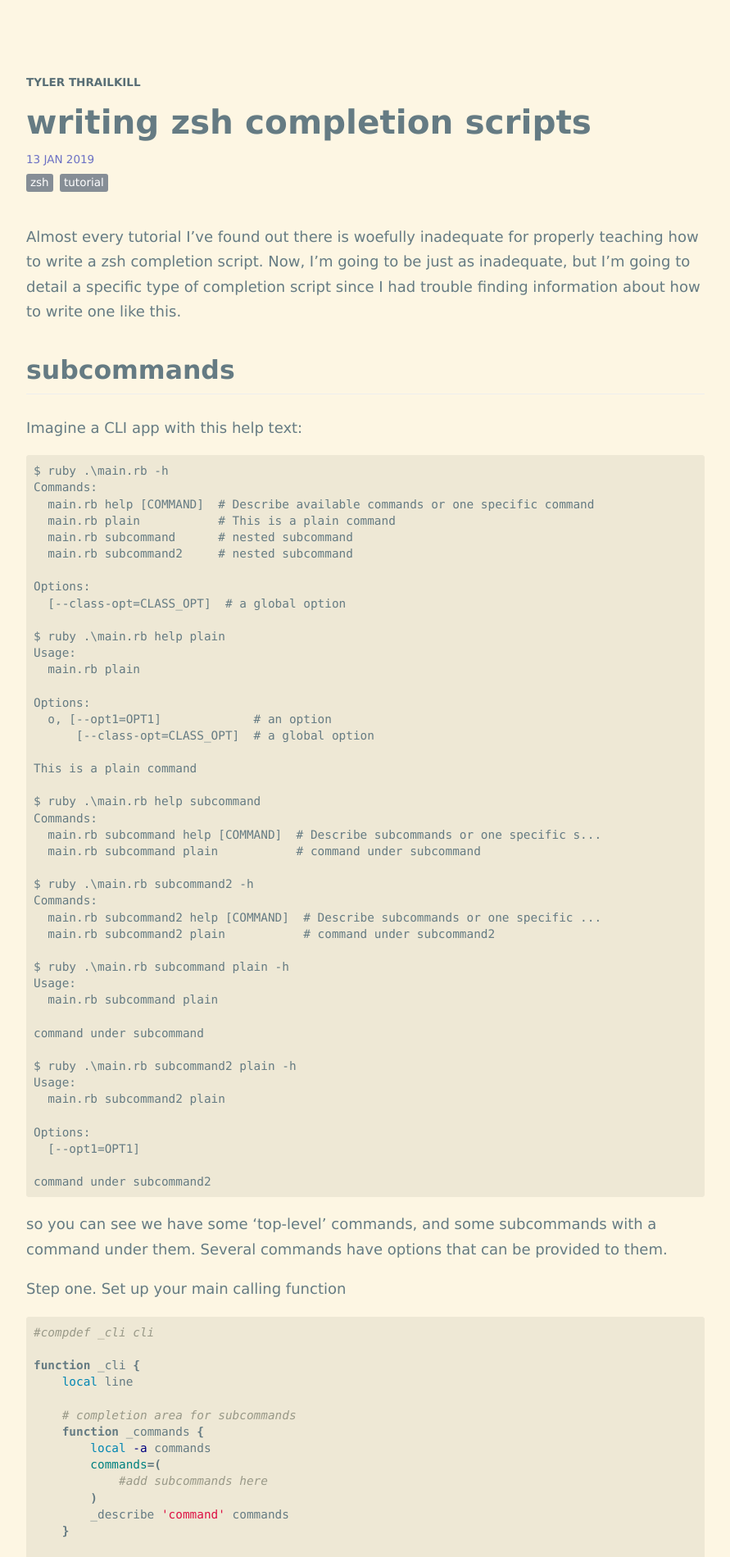
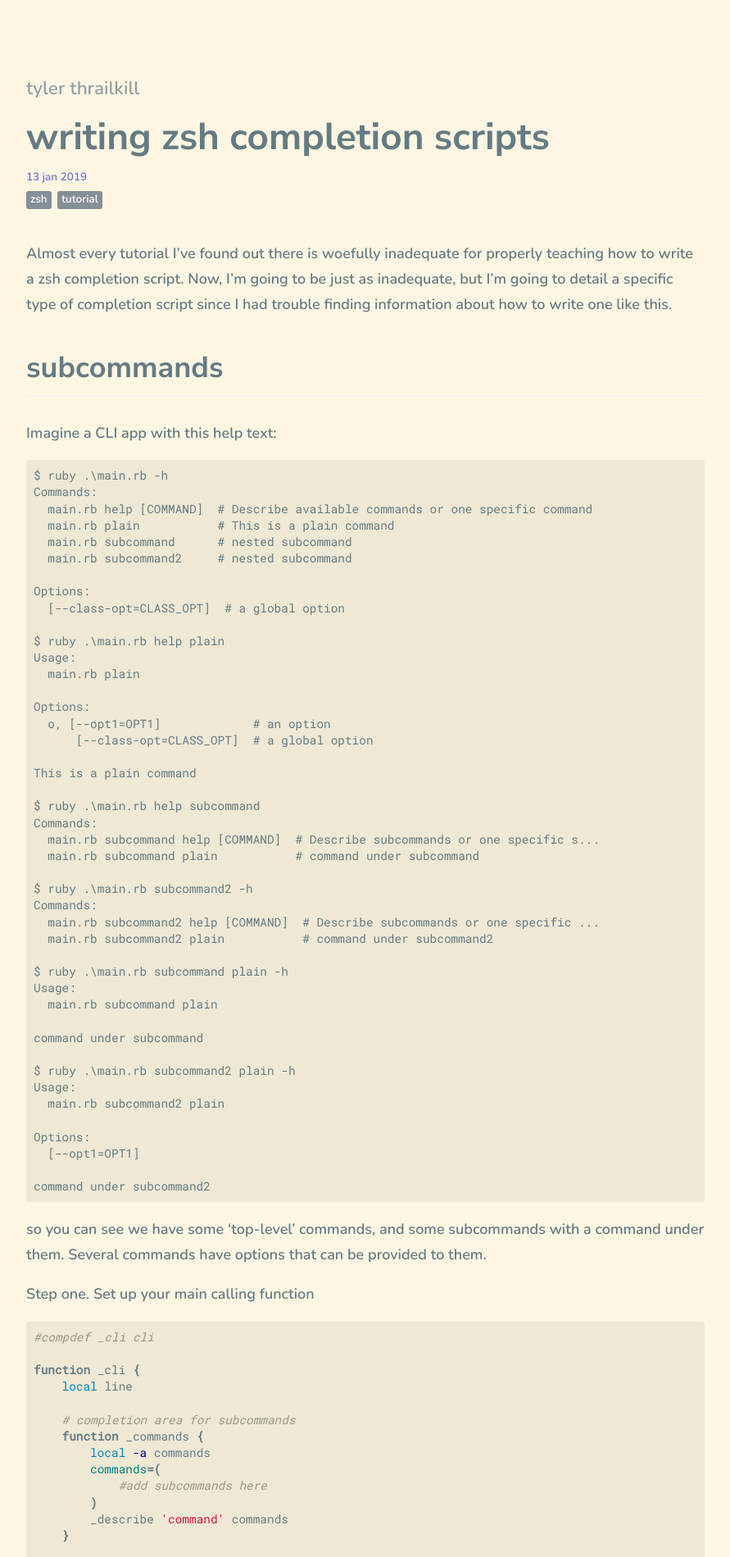
Before and after one commit to snowe2010/snowe2010.github.io, a Jekyll site: the page built from _posts/2019-01-13-writing-zsh-completion-scripts.md, in a window 1280 px wide. Shown: the top 1899 px of the page at 82% size, without its empty margins (194-1085 px from the left). Built offline with Jekyll 4.4.1, drawn with Linux system fonts in a browser that asks for light colours; some web fonts are replaced.

Commit message:
WIP changes

```diff
--- a/_includes/head.html
+++ b/_includes/head.html
@@ -8,9 +8,12 @@
   <link rel="stylesheet" href="{{ site.baseurl }}/assets/css/main.css" type="text/css">
 
   <!-- Font -->
-  <link rel="stylesheet" href="https://maxcdn.bootstrapcdn.com/font-awesome/4.7.0/css/font-awesome.min.css">
-  <link href='//spoqa.github.io/spoqa-han-sans/css/SpoqaHanSans-kr.css' rel='stylesheet' type='text/css'>
-  <link href="https://fonts.googleapis.com/css?family=Ubuntu+Mono" rel="stylesheet">
+  <!-- <link rel="stylesheet" href="https://maxcdn.bootstrapcdn.com/font-awesome/4.7.0/css/font-awesome.min.css"> -->
+  <!-- <link rel="stylesheet" href="https://cdn.jsdelivr.net/gh/tonsky/FiraCode@1.206/distr/fira_code.css"> -->
+
+
+  <link href="https://fonts.googleapis.com/css?family=Alegreya:400,400i,700,700i|Nunito+Sans:400,700|Nunito:600|Roboto+Mono" rel="stylesheet">
+
 
   <link rel="alternate" type="application/rss+xml" title="RSS Feed for {{ site.name }}" href="{{ site.baseurl }}/feed.xml" />
   {% seo %}
--- a/_sass/_site.scss
+++ b/_sass/_site.scss
@@ -32,8 +32,10 @@ body {
   Header
   -------------- */
 .header {
+  font-family: $header-font;
   padding: 2%;
   margin-bottom: 1.5em;
+  text-transform: lowercase;
 
   &-title {
     margin: 0.3em 0;
@@ -74,14 +76,15 @@ body {
 }
 
 .header-small {
+  font-family: $header-font;
   text-align: left;
   margin-bottom: .75rem;
-  font-size: .75rem;
+  font-size: 1.25rem;
   font-weight: 600;
-  text-transform: uppercase;
+  text-transform: lowercase;
 
   a {
-    color: var(--base-color);
+    color: var(--table-border-color);
 
     &:hover,
     &:focus {
@@ -101,6 +104,7 @@ body {
     font-size: 2.25em;
     line-height: 1.2em;
     font-weight: 600;
+    font-family: $header-font;
   }
 }
 
@@ -113,16 +117,18 @@ body {
   &-title {
     margin-top: 0rem;
     margin-bottom: 0.3rem;
-    font-size: 2.25em;
+    font-size: 2.55em;
     line-height: 1.2em;
-    font-weight: 600;
+    font-weight: 700;
+    font-family: $h-font;
+    text-transform: lowercase;
   }
 
   &-date {
     margin-bottom: .5rem;
     color: var(--link-color);
     font-size: .75rem;
-    text-transform: uppercase;
+    text-transform: lowercase;
   }
 
    &-tag {
@@ -201,15 +207,17 @@ body {
     }
 
     &-title {
+      font-family: $header-font;
       margin-bottom: .3rem;
       font-size : 1.8rem;
       font-weight: 600;
+      text-transform: lowercase;
     }
 
     &-date {
       color: var(--base-lighten-color);
       font-size: .8rem;
-      text-transform: uppercase;
+      text-transform: lowercase;
     }
 
     &-desc {
@@ -382,3 +390,11 @@ body {
     }
   }
 }
+
+.icon {
+  svg {
+    path {
+      fill: var(--base-color);
+    }
+  }
+}
--- a/_sass/_typography.scss
+++ b/_sass/_typography.scss
@@ -40,13 +40,14 @@ a {
   Header
   -------------- */
 h1, h2, h3, h4, h5, h6 {
-  font-weight: 600;
+  font-weight: 700;
+  font-family: $h-font;
 }
 
 h1 {
   padding-top: 0.3em;
   padding-bottom: 0.3em;
-  font-size: 2.25em;
+  font-size: 2.5em;
   line-height: 1.2em;
   border-bottom: 1px solid #eee;
 }
@@ -54,22 +55,22 @@ h1 {
 h2 {
   padding-top: 0.3em;
   padding-bottom: 0.3em;
-  font-size: 1.75em;
+  font-size: 2em;
   line-height: 1.225em;
   border-bottom: 1px solid #eee;
 }
 
 h3 {
-  font-size: 1.5em;
+  font-size: 1.75em;
   line-height: 1.43em;
 }
 
 h4 {
-  font-size: 1.25em;
+  font-size: 1.5em;
 }
 
 h5 {
-  font-size: 1em;
+  font-size: 1.25em;
 }
 
 h6 {
--- a/_sass/_variables.scss
+++ b/_sass/_variables.scss
@@ -3,8 +3,12 @@
 /*--------------
   Font
   -------------- */
-$base-font: 'Spoqa Han Sans', 'Source Sans Pro', Apple SD Gothic Neo, Nanum Barun Gothic, Nanum Gothic, Verdana, Arial, Dotum, sans-serif;
-$code-font: Menlo, 'Ubuntu Mono', Monaco, 'Spoqa Han Sans', monospace;
+$header-font: 'Nunito', sans-serif;
+$h-font: 'Nunito Sans', sans-serif;
+$base-font: 'Nunito', 'Source Sans Pro', Apple SD Gothic Neo, Nanum Barun Gothic, Nanum Gothic, Verdana, Arial, Dotum, sans-serif;
+// $code-font: Menlo, 'Ubuntu Mono', Monaco, 'Spoqa Han Sans', monospace;
+$code-font: 'Roboto Mono', 'Courier New', Courier, monospace;
+
 $code-gist-font: Menlo, 'Ubuntu Mono', Monaco, 'Spoqa Han Sans', monospace;
 
 $base-font-size: 18px;
```
